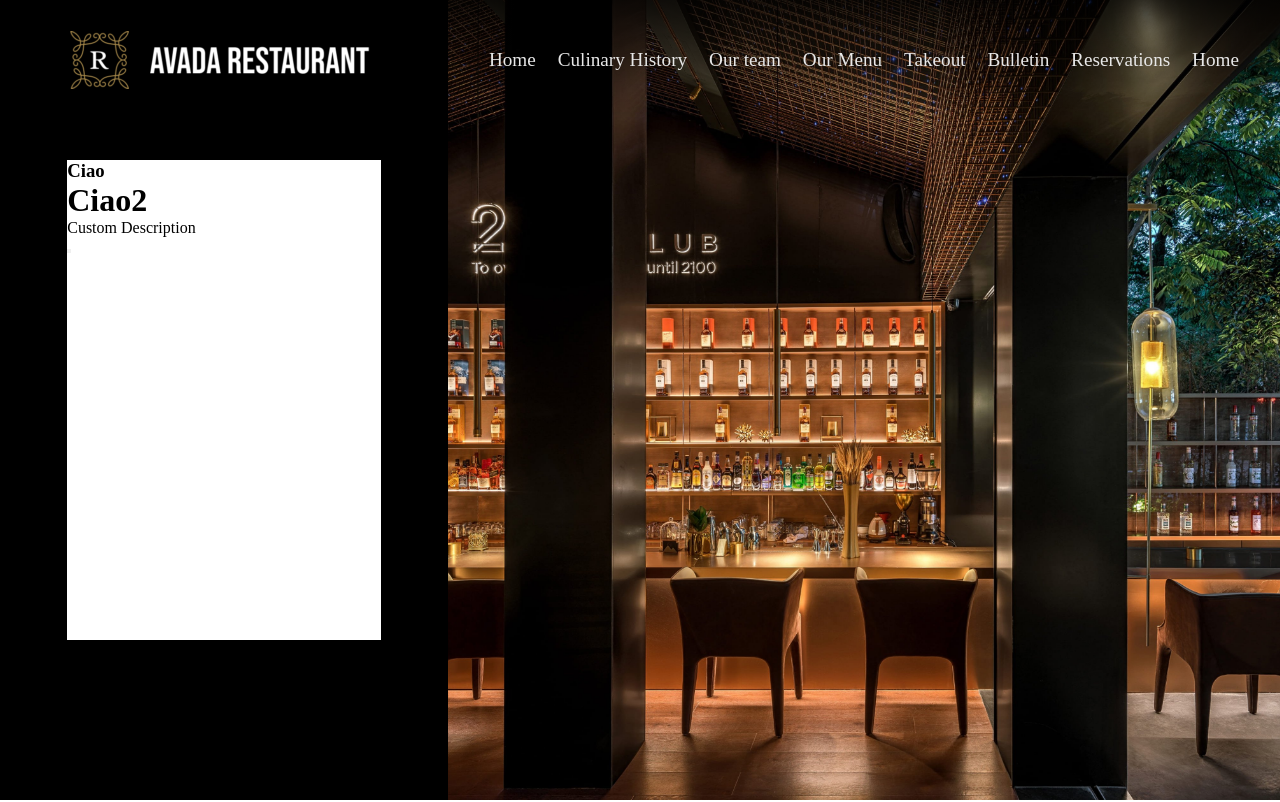
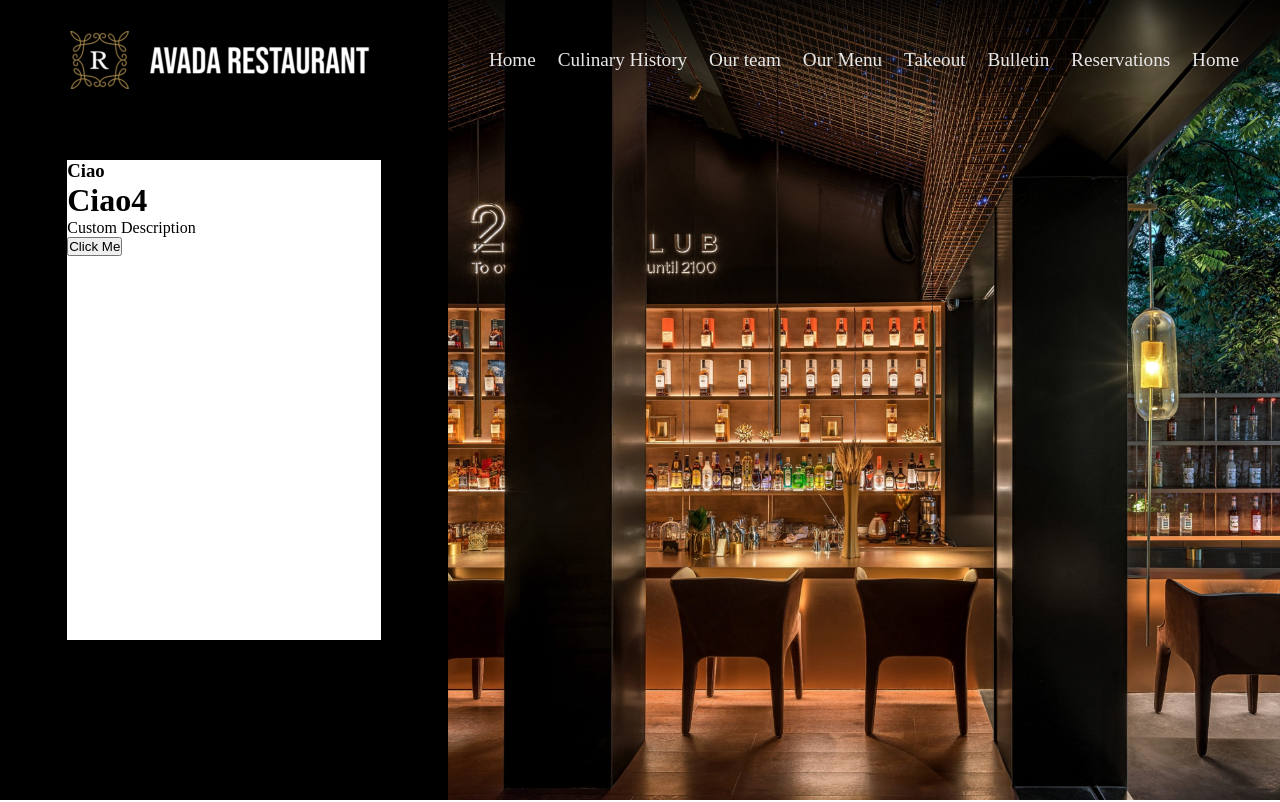
Before and after one commit to Pirisinu/proj-html-vuejs, a Vue app: page / in a window 1280 px wide. Shown: the top 802 px of the page. Built offline with nearby package versions, Linux system fonts and the light colour scheme; the HTML template or start-up script is replaced by a standard one.

Commit message:
[FIX]TxtCard.vue

```diff
--- a/src/components/Header.vue
+++ b/src/components/Header.vue
@@ -47,17 +47,13 @@ export default {
 
     <!-- BOTTOM-LEFT-SIDE -->
     <div class="left">
-      <TxtCard imageSrc="" :buttonText="ButtonText">
-        <template v-slot:title>
-          <h3>Ciao</h3>
-        </template>
-        <template v-slot:heading>
-          <h1>Ciao2</h1>
-        </template>
-        <template v-slot:description>
-          <p>Custom Description</p>
-        </template>
-      </TxtCard>
+      <TxtCard
+        :title="'Ciao'"
+        :heading="'Ciao4'"
+        :description="'Custom Description'"
+        :buttonText="'Click Me'"
+      />
+
     </div>
 
     <!-- BOTTOM-RIGHT-SIDE -->
--- a/src/components/TxtCard.vue
+++ b/src/components/TxtCard.vue
@@ -2,24 +2,27 @@
 export default {
   name: 'TxtCard',
   props:{
+    imageSrc: String,
     title: String,
     heading: String,
-    description: String
+    description: String,
+    buttonText: String
   }
 }
 </script>
 
 
 <template>
-<div class="card-box">
-  <div class="card">
-    <img :src="imageSrc" alt="Card Image" v-if="imageSrc" />
-    <slot name="title">Default Title</slot>
-    <slot name="heading">Default Heading</slot>
-    <slot name="description">Default Description</slot>
-    <button @click="buttonClick">{{ buttonText }}</button>
+  <div class="card-box">
+    <div class="card">
+      <img :src="imageSrc" alt="Card Image" v-if="imageSrc" />
+      <h3>{{ title }}</h3>
+      <h1>{{ heading }}</h1>
+      <p>{{ description }}</p>
+      <button @click="buttonClick">{{ buttonText }}</button>
+    </div>
   </div>
-</div>
+
 </template>
 
 <style lang="scss" scoped>
```
